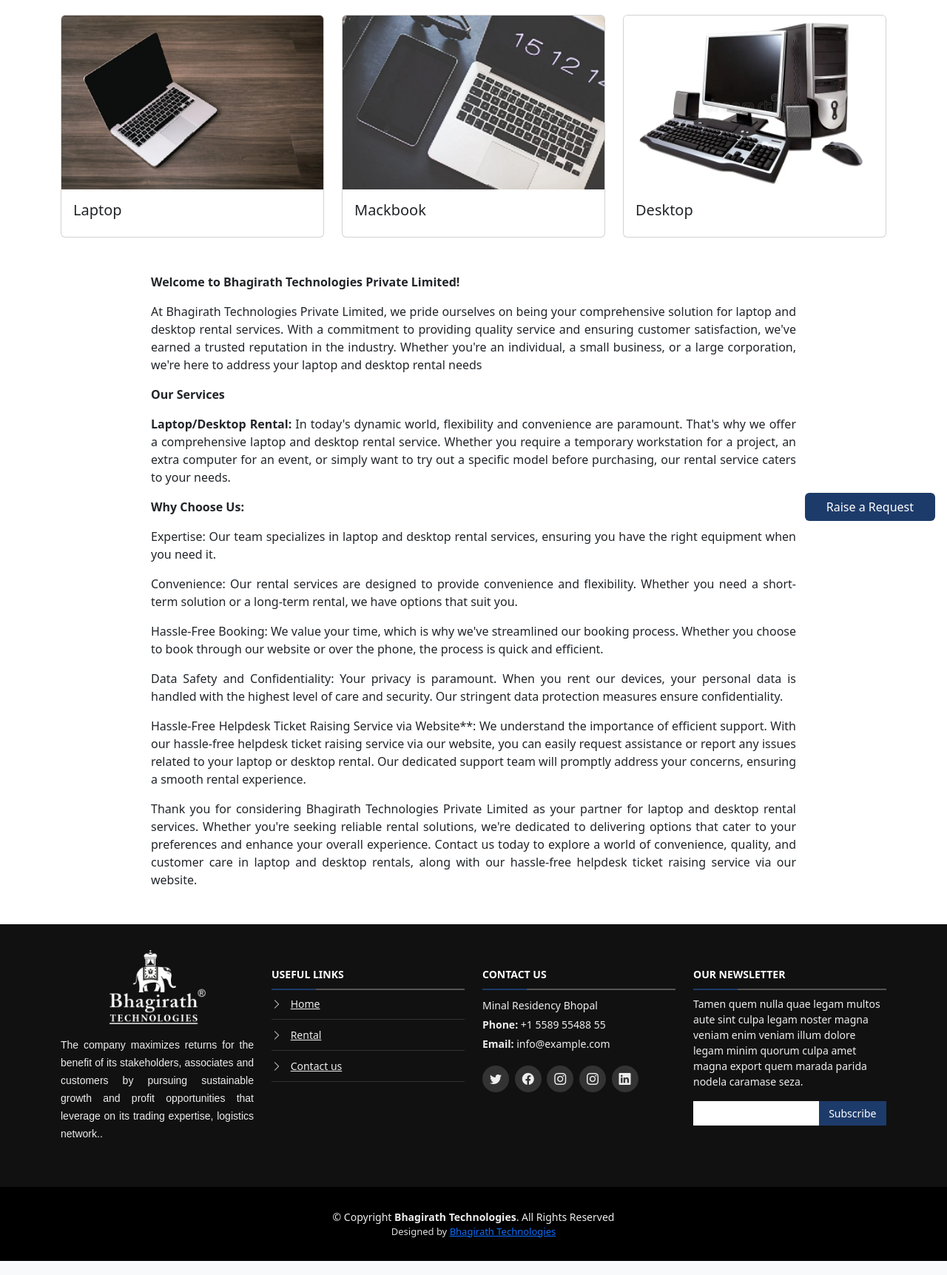
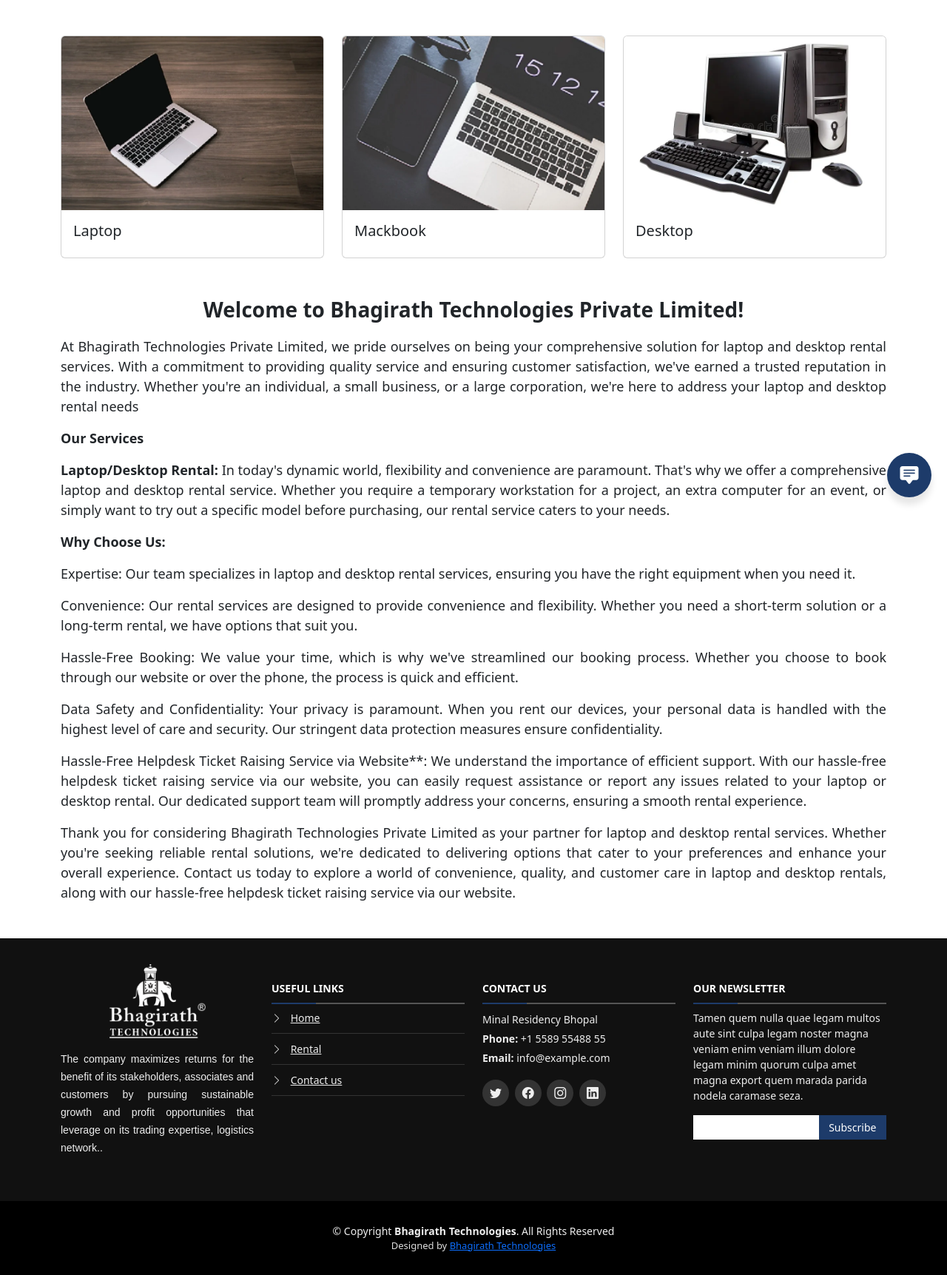
Before and after one commit to Bhagirath-Technologies/bhagirath-technologies.github.io, a PHP site: page /Rental.html in a window 1280 px wide. Shown: the part 80-1803 px from the top of the page at 74% size. Run offline with PHP 8.4, Linux system fonts and the light colour scheme.

Commit message:
updated code

```diff
--- a/Rental.html
+++ b/Rental.html
@@ -9,10 +9,7 @@
 
     <link rel="stylesheet" href="https://cdn.jsdelivr.net/npm/bootstrap-icons@1.11.1/font/bootstrap-icons.css">
     <link rel="stylesheet" href="asset/css/style.css">
-
-    <link rel="shortcut icon" href="asset/icons/favicon12345.png"/>
-
-    <title>Rental | Bhagirath Technologies</title>
+    <title>Document</title>
 </head>
 
 <body>
@@ -43,7 +40,7 @@
                         </li>
                         <li class="nav-item">
                             <a class="nav-link px-3"
-                                href="https://script.google.com/a/macros/jflindia.co.in/s/AKfycbyQIHiSeHHAZZ5EYd2l4oQb-3Lk-AsKTbm6PLy75VyuPiYKqSoJEGNmr-Ubv7qsXW_gcA/exec?page=help">Contact
+                                href="RaiseRequest.html">Contact
                                 us</a>
                         </li>
                     </ul>
@@ -52,8 +49,8 @@
         </div>
         </div>
     </nav>
-    <div class="container" style="margin-top: 20px;">
-        <div class="row justify-content-center">
+    <div class="container">
+        <div class="row justify-content-center mt-5">
             <div class="col-md-4">
                 <div class="card">
                     <div class="inner">
@@ -88,44 +85,60 @@
             </div>
         </div>
     </div>
-    <div class="text-end mb-3 me-3 fixed-bottom button-color">
-        <!-- <button type="button" class="btn"><a class="nav-link px-3"
+    <!-- <div class="text-end mb-3 me-3 fixed-bottom button-color">
+        <button type="button" class="btn"><a class="nav-link px-3"
                 href="https://script.google.com/a/macros/jflindia.co.in/s/AKfycbyQIHiSeHHAZZ5EYd2l4oQb-3Lk-AsKTbm6PLy75VyuPiYKqSoJEGNmr-Ubv7qsXW_gcA/exec?page=help">Raise
-                a Request</a></button> -->
-            <button type="button" class="btn"><a class="nav-link px-3"
-                href="RaiseRequest.html">Raise
                 a Request</a></button>
+    </div> -->
+    <div class="wrapper fixed_bottom mb-5 me-3">
+        <div class="button">
+            <a
+                href="RaiseRequest.html">
+                <div class="icon"><i class="bi bi-chat-square-text-fill"></i></div>
+                <span>Raise a Request</span>
+            </a>
+        </div>
     </div>
-    <div class="container mt-5 text_justtify">
-        <p><b>Welcome to Bhagirath Technologies Private Limited!</b></p>
-        <p>At Bhagirath Technologies Private Limited, we pride ourselves on being your comprehensive solution for laptop
+
+    </div>
+    <div class="container mt-5">
+        <p class="set-font text-center"><b>Welcome to Bhagirath Technologies Private Limited!</b></p>
+        <p class="text_justify ">At Bhagirath Technologies Private Limited, we pride ourselves on being your
+            comprehensive solution for laptop
             and desktop rental services. With a commitment to providing quality service and ensuring customer
             satisfaction, we've earned a trusted reputation in the industry. Whether you're an individual, a small
             business, or a large corporation, we're here to address your laptop and desktop rental needs</p>
-        <p><b>Our Services</b></p>
-        <p><b>Laptop/Desktop Rental:</b> In today's dynamic world, flexibility and convenience are paramount. That's why
+        <p class="text_justify"><b>Our Services</b></p>
+        <p class="text_justify "><b>Laptop/Desktop Rental:</b> In today's dynamic world, flexibility and convenience are
+            paramount. That's why
             we
             offer a comprehensive laptop and desktop rental service. Whether you require a temporary workstation for a
             project, an extra computer for an event, or simply want to try out a specific model before purchasing, our
             rental service caters to your needs.</p>
-        <p><b>Why Choose Us:</b></p>
+        <p class="text_justify"><b>Why Choose Us:</b></p>
 
-        <p>Expertise: Our team specializes in laptop and desktop rental services, ensuring you have the right
+        <p class="text_justify ">Expertise: Our team specializes in laptop and desktop rental services, ensuring you
+            have the right
             equipment when you need it.</p>
 
-        <p>Convenience: Our rental services are designed to provide convenience and flexibility. Whether you need a
+        <p class="text_justify ">Convenience: Our rental services are designed to provide convenience and flexibility.
+            Whether you need a
             short-term solution or a long-term rental, we have options that suit you.</p>
 
-        <p>Hassle-Free Booking: We value your time, which is why we've streamlined our booking process. Whether you
+        <p class="text_justify ">Hassle-Free Booking: We value your time, which is why we've streamlined our booking
+            process. Whether you
             choose to book through our website or over the phone, the process is quick and efficient.</p>
-        <p> Data Safety and Confidentiality: Your privacy is paramount. When you rent our devices, your personal data
+        <p class="text_justify"> Data Safety and Confidentiality: Your privacy is paramount. When you rent our devices,
+            your personal data
             is handled with the highest level of care and security. Our stringent data protection measures ensure
             confidentiality.</p>
-        <p>Hassle-Free Helpdesk Ticket Raising Service via Website**: We understand the importance of efficient
+        <p class="text_justify ">Hassle-Free Helpdesk Ticket Raising Service via Website**: We understand the importance
+            of efficient
             support. With our hassle-free helpdesk ticket raising service via our website, you can easily request
             assistance or report any issues related to your laptop or desktop rental. Our dedicated support team will
             promptly address your concerns, ensuring a smooth rental experience.</p>
-        <p>Thank you for considering Bhagirath Technologies Private Limited as your partner for laptop and desktop
+        <p class="text_justify ">Thank you for considering Bhagirath Technologies Private Limited as your partner for
+            laptop and desktop
             rental services. Whether you're seeking reliable rental solutions, we're dedicated to delivering options
             that cater to your preferences and enhance your overall experience. Contact us today to explore a world of
             convenience, quality, and customer care in laptop and desktop rentals, along with our hassle-free helpdesk
@@ -170,7 +183,6 @@
                             <a href="#" class="twitter"><i class="bi bi-twitter"></i></a>
                             <a href="#" class="facebook"><i class="bi bi-facebook"></i></a>
                             <a href="#" class="instagram"><i class="bi bi-instagram"></i></a>
-                            <a href="#" class="instagram"><i class="bi bi-instagram"></i></a>
                             <a href="#" class="linkedin"><i class="bi bi-linkedin"></i></a>
                         </div>
 
--- a/asset/css/style.css
+++ b/asset/css/style.css
@@ -34,10 +34,14 @@
     box-shadow: 5px 10px 50px 10px #888888;
 }
 
-.text_justtify {
+.text_justify {
     text-align: justify;
-    width: 70%;
+    font-size: 18px;
 
+}
+
+.set-font {
+    font-size: 28px;
 }
 
 .inner {
@@ -52,12 +56,71 @@
     transform: scale(1.3);
 }
 
+.wrapper .button {
+    display: inline-block;
+    height: 60px;
+    width: 60px;
+    float: left;
+    margin: 0 5px;
+    background: #1d3b6a;
+    border-radius: 50px;
+    cursor: pointer;
+    box-shadow: 0px 10px 10px rgba(0, 0, 0, 0.1);
+    transition: all 0.3s ease-out;
+    overflow: hidden;
+}
+
+.wrapper .button:hover {
+    width: 260px;
+    color: white;
+    background-color: #49a0e3;
+}
+
+.fixed_bottom {
+    position: fixed;
+    right: 0;
+    bottom: 0;
+    z-index: 1030;
+}
+
+.wrapper .button .icon {
+    display: inline-block;
+    height: 60px;
+    width: 60px;
+    border-radius: 50px;
+    box-sizing: border-box;
+    line-height: 60px;
+    text-align: center;
+}
+
+.wrapper .button a {
+    text-decoration: none;
+    color: white;
+}
+
+.wrapper .button .icon i {
+    font-size: 25px;
+    line-height: 60px;
+    color: white;
+
+}
+
+.wrapper .button span {
+    font-size: 20px;
+    font-weight: 500;
+    margin-left: 10px;
+}
+
 #footer {
     background: #000;
     padding: 0 0 30px 0;
     color: #eee;
     font-size: 14px;
 }
+
+
+
+
 
 #footer .footer-top {
     background: #111;
@@ -227,32 +290,3 @@
     font-size: 13px;
     color: #ddd;
 }
-
-#first
-{
-
-    position:absolute;
-    bottom:0;
-    left:0;
-    right:0;
-    top:0;
-    opacity:0.5;
-    background-color:#000;
-    color:#fff;
-    z-index:9999;
-}
-
-.load
-{
-    position: relative;
-    text-align: center;
-    vertical-align: middle;
-}
-
-.img_loading
-{
-    position:relative;
-    margin-top:20%;
-    width: 50px;
-    height: 50px;
-}
```
Also changed, not shown: RaiseRequest.html (+7 -8 lines), index.html (+7 -7 lines).
